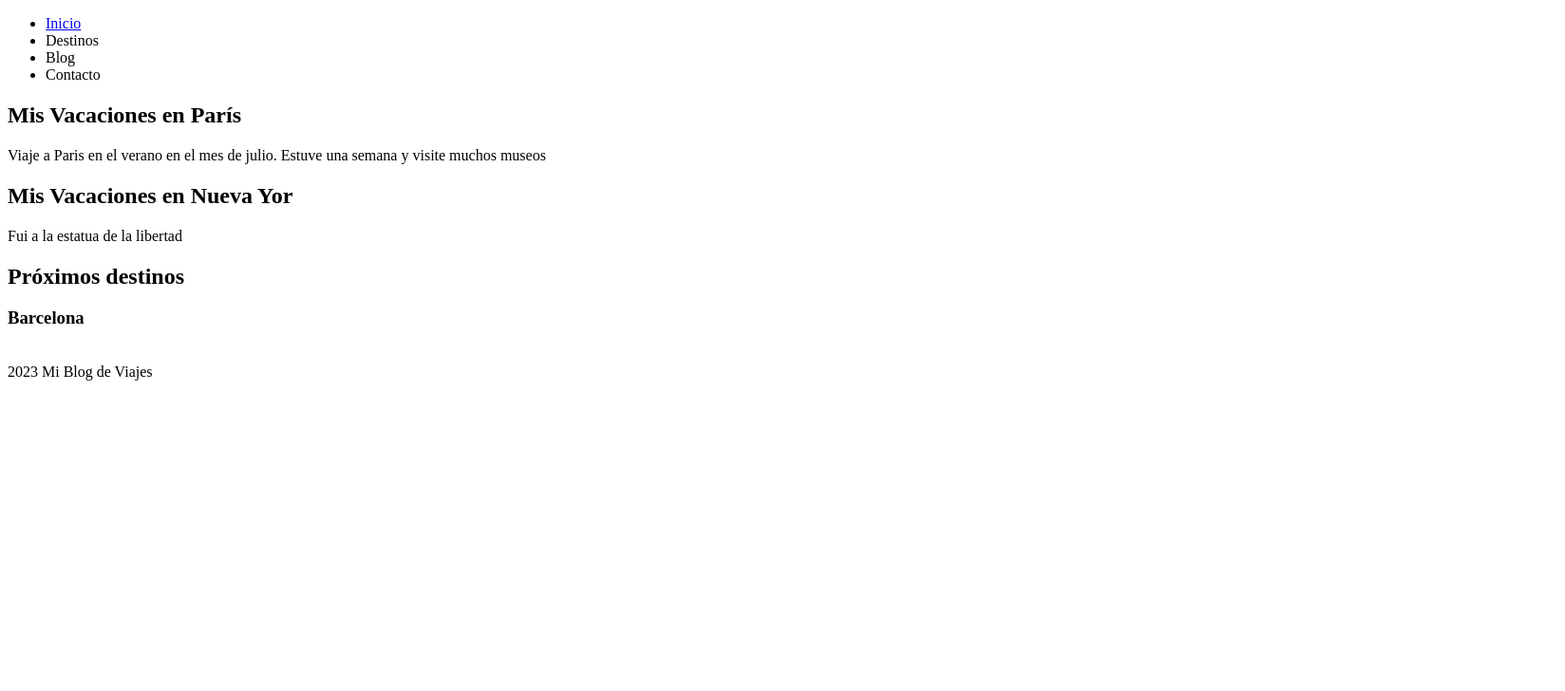
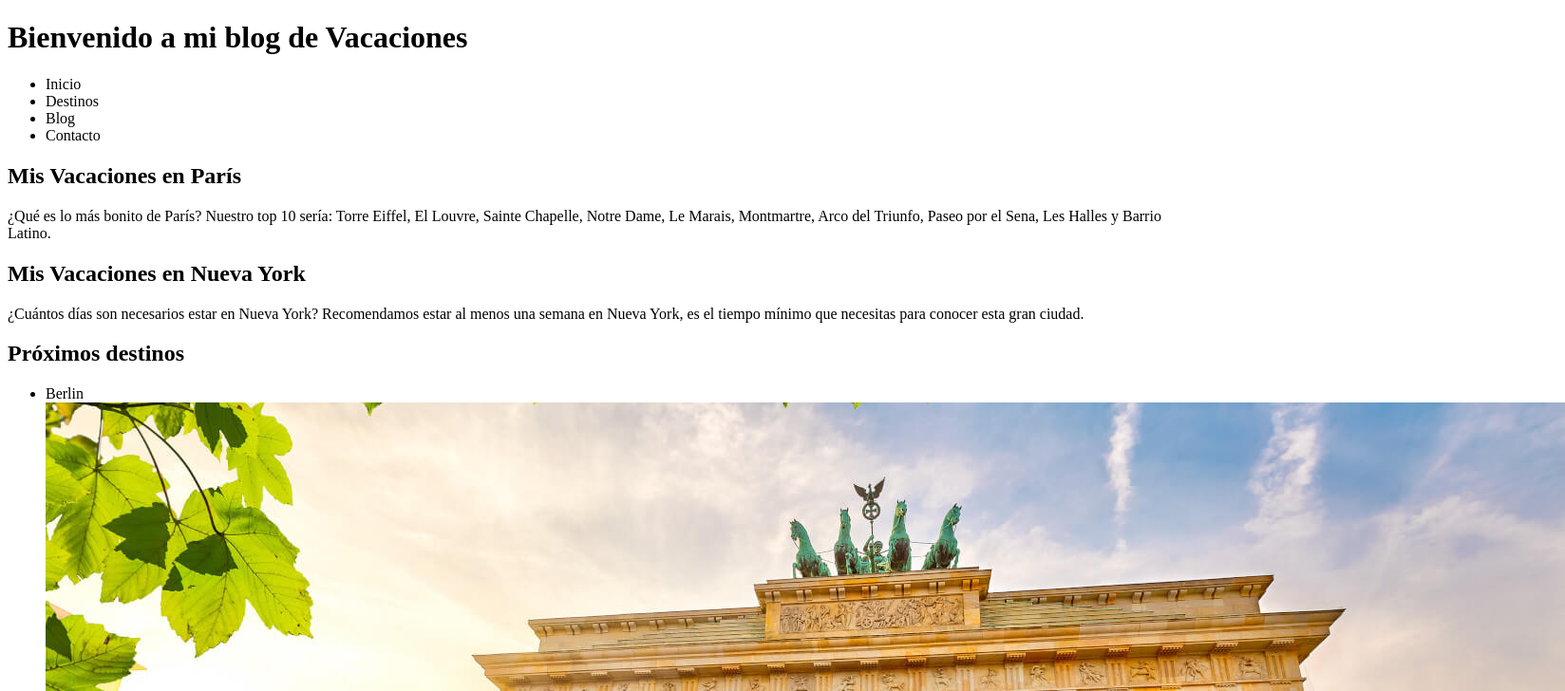
Before and after one commit to fjgrande/202309-w2-ch2-francisco-grande, a plain HTML site: page index.html in a window 1280 px wide. Shown: the top 728 px of the page at 95% size, 1648 px wide, since content can reach past the window. Drawn offline with Linux system fonts and the light colour scheme.

Commit message:
add html configuration

```diff
--- a/index.html
+++ b/index.html
@@ -7,14 +7,15 @@
   <meta name="Descripción"
     content="Este blog describe los destinos a los que se ha viajado y los próximos destinos por descubrir">
   <link rel="shortcut icon" href="images/favicon.png" type="image/x-icon">
-  <link rel="stylesheet" href="">
+  <link rel="stylesheet" href="styles/style.css">
   <title>Mi Blog de Vacaciones</title>
 </head>
 
 <body>
+  <h1>Bienvenido a mi blog de Vacaciones</h1>
   <nav>
     <ul>
-      <li><a href="https://google.com">Inicio</a></li>
+      <li>Inicio</li>
       <li>Destinos</li>
       <li>Blog</li>
       <li>Contacto</li>
@@ -23,17 +24,24 @@
   <main>
     <article>
       <h1>Mis Vacaciones en París</h1>
-      <p>Viaje a Paris en el verano en el mes de julio. Estuve una semana y visite muchos museos</p>
-      <h1>Mis Vacaciones en Nueva Yor</h1>
-      <p>Fui a la estatua de la libertad</p>
+      <p>¿Qué es lo más bonito de París? Nuestro top 10 sería: Torre Eiffel, El Louvre, Sainte Chapelle, Notre Dame, Le
+        Marais, Montmartre, Arco del Triunfo, Paseo por el Sena, Les Halles y Barrio Latino.</p>
+      <h1>Mis Vacaciones en Nueva York</h1>
+      <p>¿Cuántos días son necesarios estar en Nueva York? Recomendamos estar al menos una semana en Nueva York, es el
+        tiempo mínimo que necesitas para conocer esta gran ciudad.</p>
     </article>
     <section>
       <h2>Próximos destinos</h2>
-      <h3>Barcelona</h3><img src="" alt="" width="" height="">
+      <ul>
+        <li>Berlin<img class="berlin-picture" src="images/berlin.jpg" /></li>
+        <li>Londres<img class="londres-picture" src="images/london.jpg" </li>
+        <li>Roma<img class="roma-picture" src="images/roma.jpg" </li>
+
+      </ul>
     </section>
   </main>
 
-  <footer> 2023 Mi Blog de Viajes</footer>
+  <footer> ©2023 Mi Blog de Viajes</footer>
 </body>
 
 </html>
```
